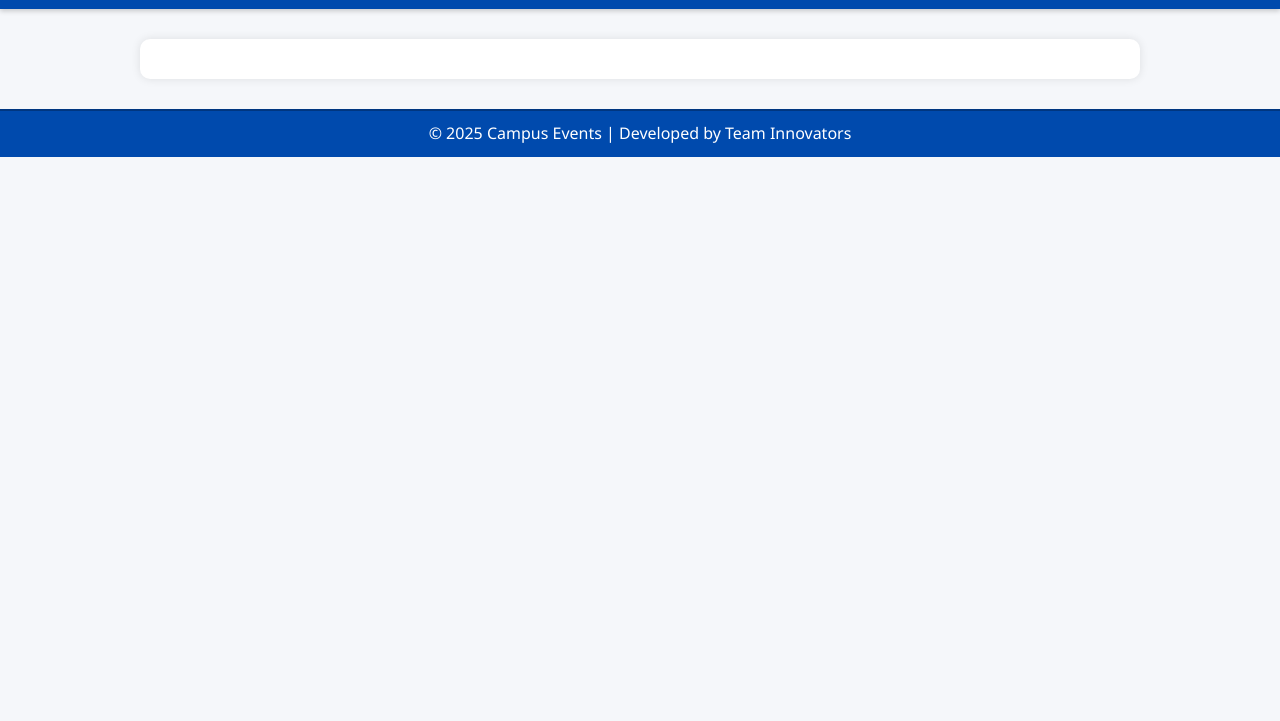
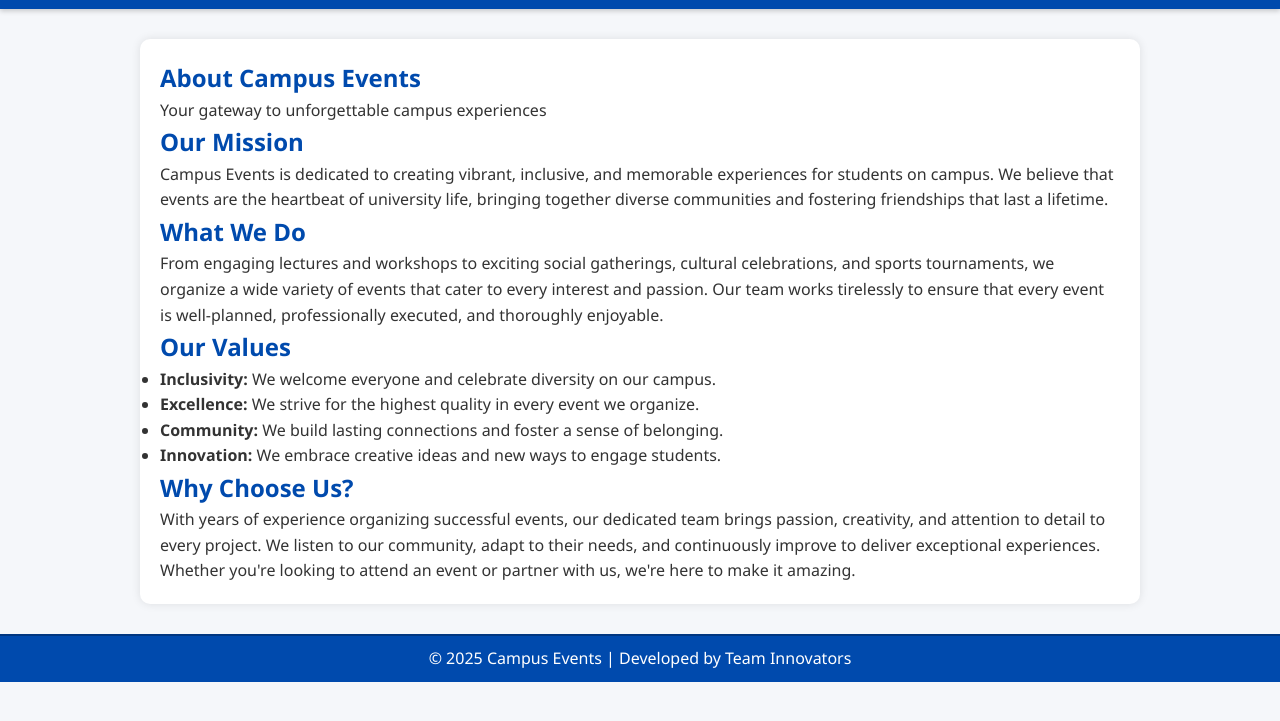
Before and after one commit to DevOps-Fundamentals/campus-events, a website: page src/about.html in a window 1280 px wide. Shown: the part 53-774 px from the top of the page. Drawn offline with Linux system fonts and the light colour scheme.

Commit message:
Add about us page.

```diff
--- a/src/about.html
+++ b/src/about.html
@@ -24,7 +24,37 @@
     </header>
 
     <main>
-        <!-- Member 1 will add about content here -->
+        <section class="about-hero">
+            <h1>About Campus Events</h1>
+            <p>Your gateway to unforgettable campus experiences</p>
+        </section>
+
+        <section class="about-content">
+            <div class="about-section">
+                <h2>Our Mission</h2>
+                <p>Campus Events is dedicated to creating vibrant, inclusive, and memorable experiences for students on campus. We believe that events are the heartbeat of university life, bringing together diverse communities and fostering friendships that last a lifetime.</p>
+            </div>
+
+            <div class="about-section">
+                <h2>What We Do</h2>
+                <p>From engaging lectures and workshops to exciting social gatherings, cultural celebrations, and sports tournaments, we organize a wide variety of events that cater to every interest and passion. Our team works tirelessly to ensure that every event is well-planned, professionally executed, and thoroughly enjoyable.</p>
+            </div>
+
+            <div class="about-section">
+                <h2>Our Values</h2>
+                <ul>
+                    <li><strong>Inclusivity:</strong> We welcome everyone and celebrate diversity on our campus.</li>
+                    <li><strong>Excellence:</strong> We strive for the highest quality in every event we organize.</li>
+                    <li><strong>Community:</strong> We build lasting connections and foster a sense of belonging.</li>
+                    <li><strong>Innovation:</strong> We embrace creative ideas and new ways to engage students.</li>
+                </ul>
+            </div>
+
+            <div class="about-section">
+                <h2>Why Choose Us?</h2>
+                <p>With years of experience organizing successful events, our dedicated team brings passion, creativity, and attention to detail to every project. We listen to our community, adapt to their needs, and continuously improve to deliver exceptional experiences. Whether you're looking to attend an event or partner with us, we're here to make it amazing.</p>
+            </div>
+        </section>
     </main>
 
     <footer>
```
